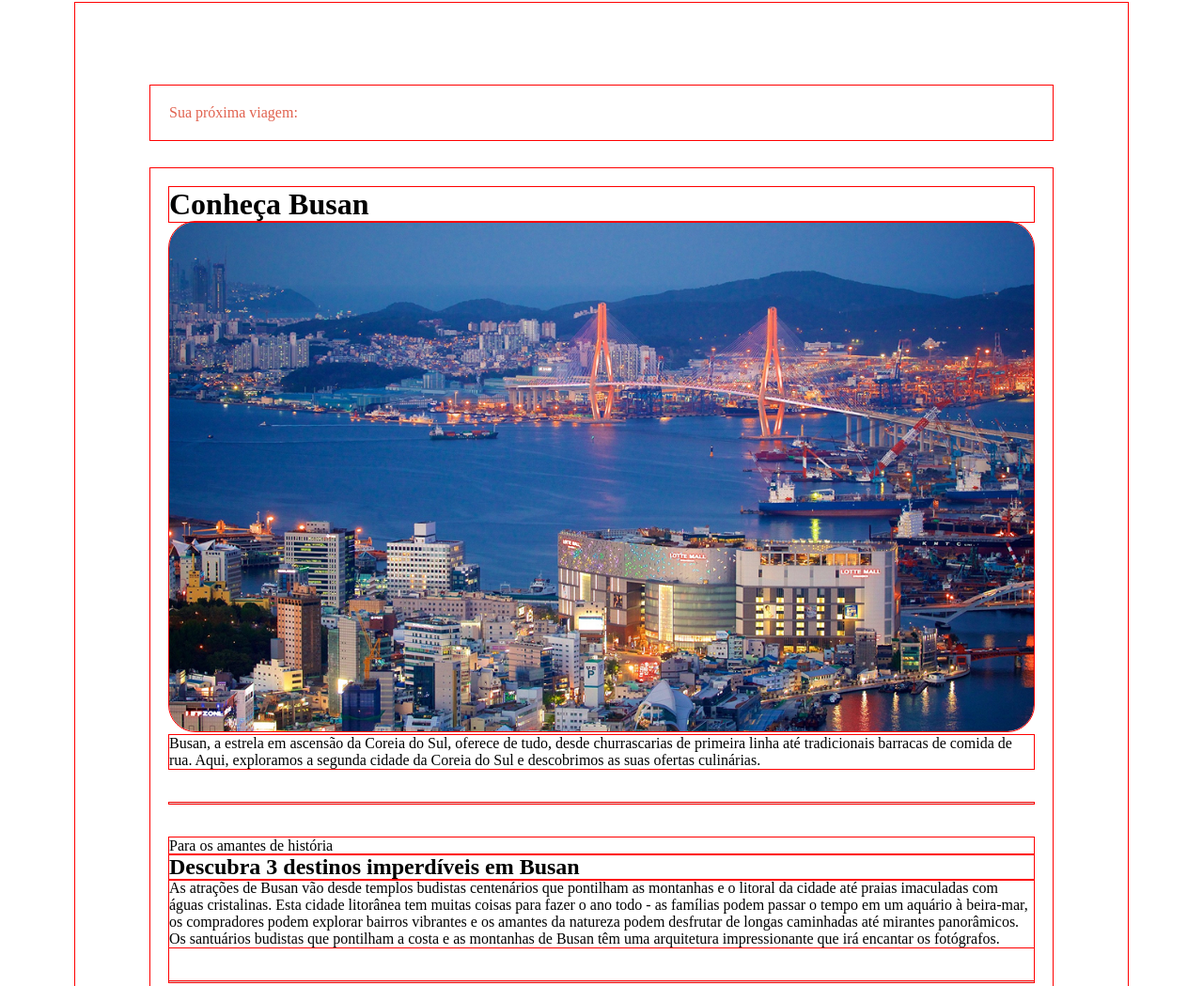
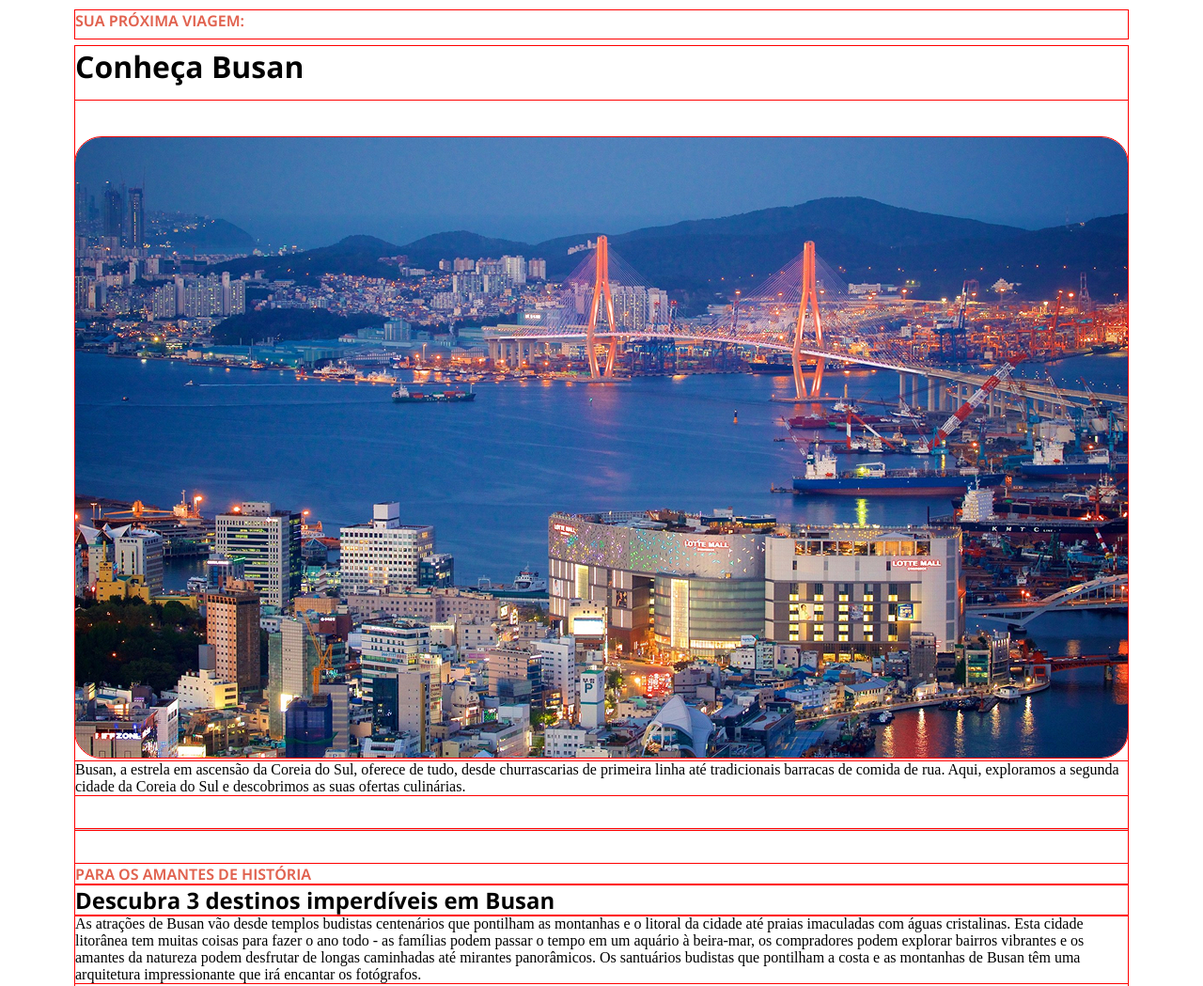
Before and after one commit to RudsonMarques/Local-turistico, a plain HTML site: page index.html in a window 1280 px wide. Shown: the part 77-1126 px from the top of the page at 94% size. Drawn offline with nearby package versions, Linux system fonts and the light colour scheme.

Commit message:
Início da construção do CSS da página. - Correção de espaçamentos nos elementos conforme o projeto no Figma. - Adição da API do Google Fonts para os trechos indicados. - Estilização do header, h1, h2, h3, h4.

```diff
--- a/index.html
+++ b/index.html
@@ -3,16 +3,23 @@
 <html lang="pt-br">
 
 <head>
-    <meta charset="UTF-8">
+
+    <link rel="preconnect" href="https://fonts.googleapis.com">
+    <link rel="preconnect" href="https://fonts.gstatic.com" crossorigin>
+
     <meta name="viewport" content="width=device-width, initial-scale=1.0">
+
     <title>Busan</title>
 
+    <link href="https://fonts.googleapis.com/css2?family=Open+Sans:ital,wght@0,300..800;1,300..800&display=swap" rel="stylesheet">
+    <meta charset="UTF-8">
+
     <link rel="stylesheet" href="style.css">
+
 </head>
 
 <body>
-    <header>Sua próxima viagem:</header>
-
+    <header>SUA PRÓXIMA VIAGEM:</header>
     <main>
         <h1>Conheça Busan</h1>
         <img src="assets/busan.jpg" alt="Foto da cidade vista de cima">
@@ -24,7 +31,7 @@
         <div class="divider"></div>
 
         <section id="destinosImperdiveis">
-            <p>Para os amantes de história</p>
+            <p>PARA OS AMANTES DE HISTÓRIA</p>
             <h2>Descubra 3 destinos imperdíveis em Busan</h2>
             <p>
                 As atrações de Busan vão desde templos budistas centenários que pontilham as montanhas e o litoral da
--- a/style.css
+++ b/style.css
@@ -7,7 +7,7 @@
 }
 
 body {
-    margin: 80px;
+    width: 100%;
     padding: 88px 80px 137px;
 }
 
@@ -20,16 +20,44 @@ body {
 
 
 header {
-    width: 100%;
-    padding: 20px;
-    text-align: left;
+    height: 30px;
+    margin: 0 0 8px;
+    font-family: "Open Sans", serif;
+    font-size: 16;
+    font-weight: 650;
     color: #E1624F;
-    margin-bottom: 30px;
+}
+
+h1 {
+    font-family: "Open Sans", serif;
+    font-size: 36;
+    font-weight: 690;
+    height: 57px;
+    margin: 0 0 40px;
+    color: #1B1B1B, 100%;
+}
+
+h2 {
+    font-family: "Open Sans", serif;
+    font-weight: 690;
+    font-size: 32;
+}
+
+h3 {
+    font-family: "Open Sans", serif;
+    font-weight: 690;
+    font-size: 28;
+}
+
+h4 {
+    font-family: "Open Sans", serif;
+    font-size: 16;
+    font-weight: 700;
+    color: #333;
 }
 
 main {
     width: 100%;
-    padding: 20px;
     background-color: white;
 }
 
@@ -42,8 +70,12 @@ img {
     width: 100%;
 }
 
-header, h4 {
+
+#destinosImperdiveis p:first-child {
+    font-family: "Open Sans", serif;
     color: #E1624F;
+    font-size: 16;
+    font-weight: 650;
 }
 
 footer {
```
